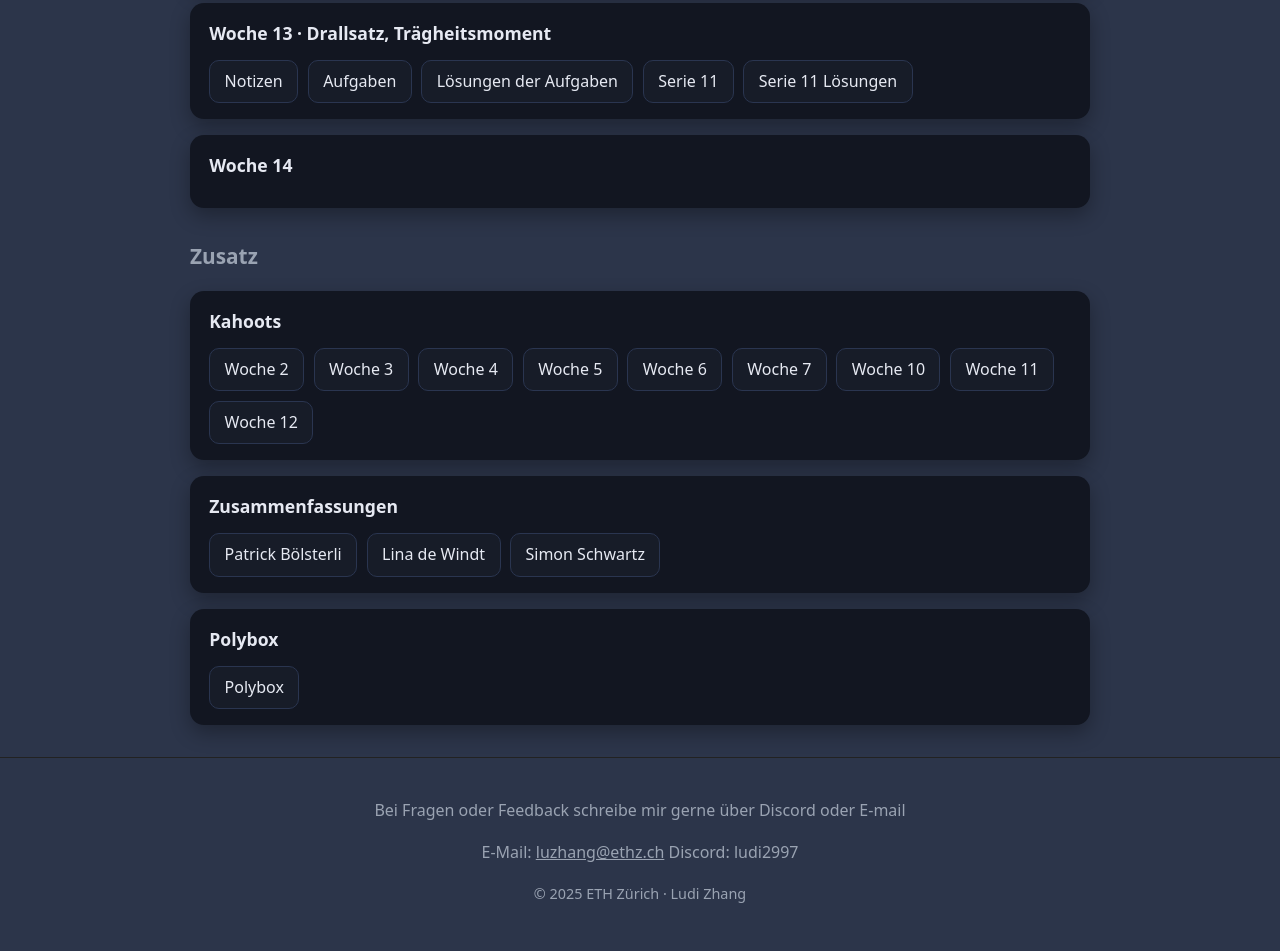
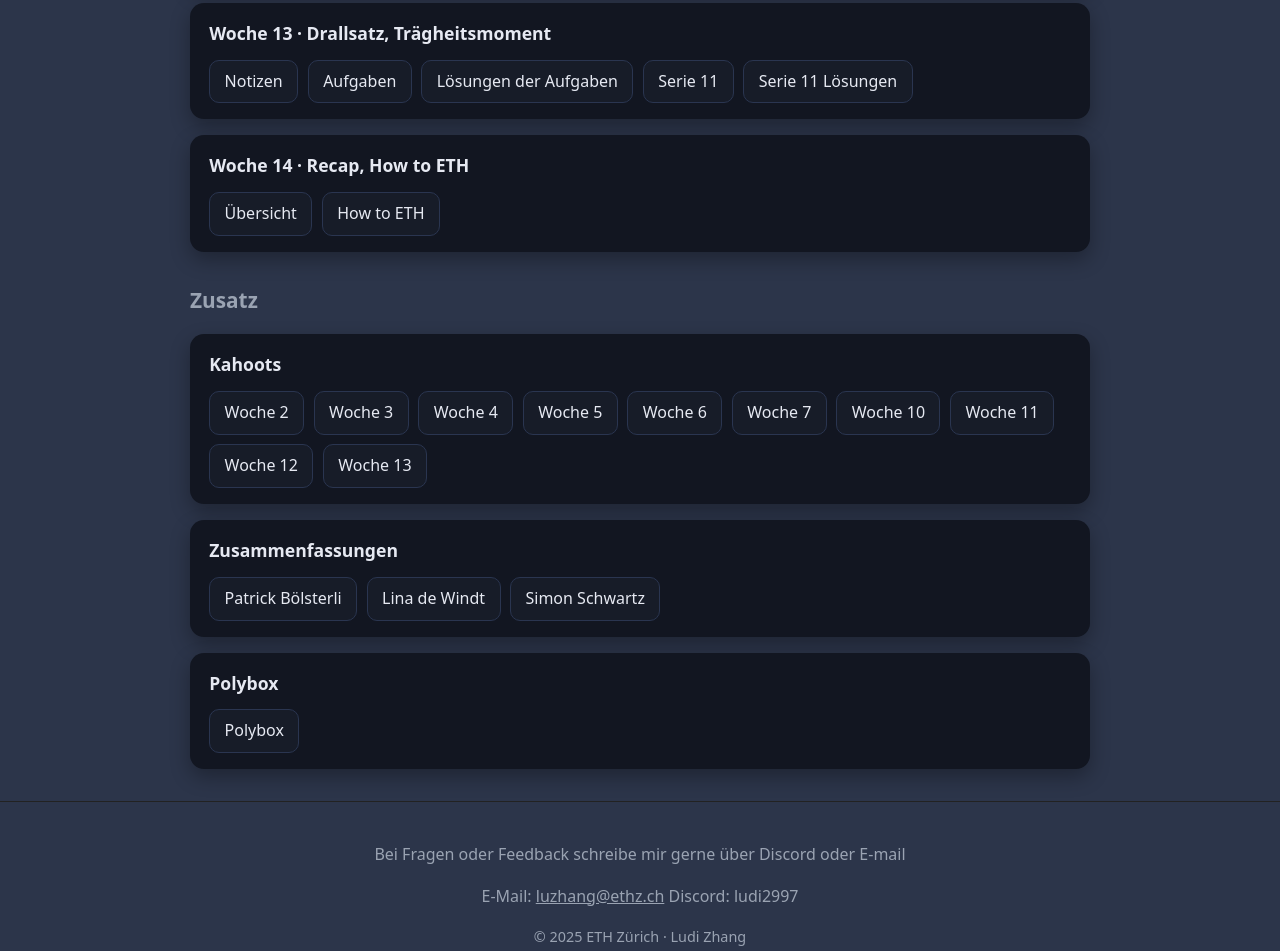
Before and after one commit to Ludi568/TechMech, a plain HTML site: page index.html in a window 1280 px wide. Shown: the part 1762-2713 px from the top of the page. Drawn offline with Linux system fonts and the light colour scheme.

Commit message:
Update article header and add link for Woche 13

```diff
--- a/index.html
+++ b/index.html
@@ -159,9 +159,10 @@
       </article>
 
       <article class="card">
-        <h3>Woche 14</h3>
+        <h3>Woche 14 · Recap, How to ETH</h3>
         <ul class="links">
-
+          <li><a href="Woche 14/Woche 14.pdf" >Übersicht</a></li>
+          <li><a href="Woche 14/How to ETH.pdf">How to ETH</a></li>
         </ul>
       </article>
 
@@ -182,6 +183,7 @@
           <li><a href="https://create.kahoot.it/share/techmech-woche-10/284c4929-899b-42f5-9256-d791de1018f2">Woche 10</a></li>
           <li><a href="https://create.kahoot.it/share/techmech-woche-11/95e0c4ac-700a-45b9-97a8-be56e526dfff">Woche 11</a></li>
           <li><a href="https://create.kahoot.it/share/techmech-woche-12/0b3ea526-4761-4f73-bb76-5f89447494f6">Woche 12</a></li>
+          <li><a href="https://create.kahoot.it/share/techmech-woche-13/ab82a435-d230-4cbd-b161-4bde8a8caefd">Woche 13</a></li>
 
 
         </ul>
```
